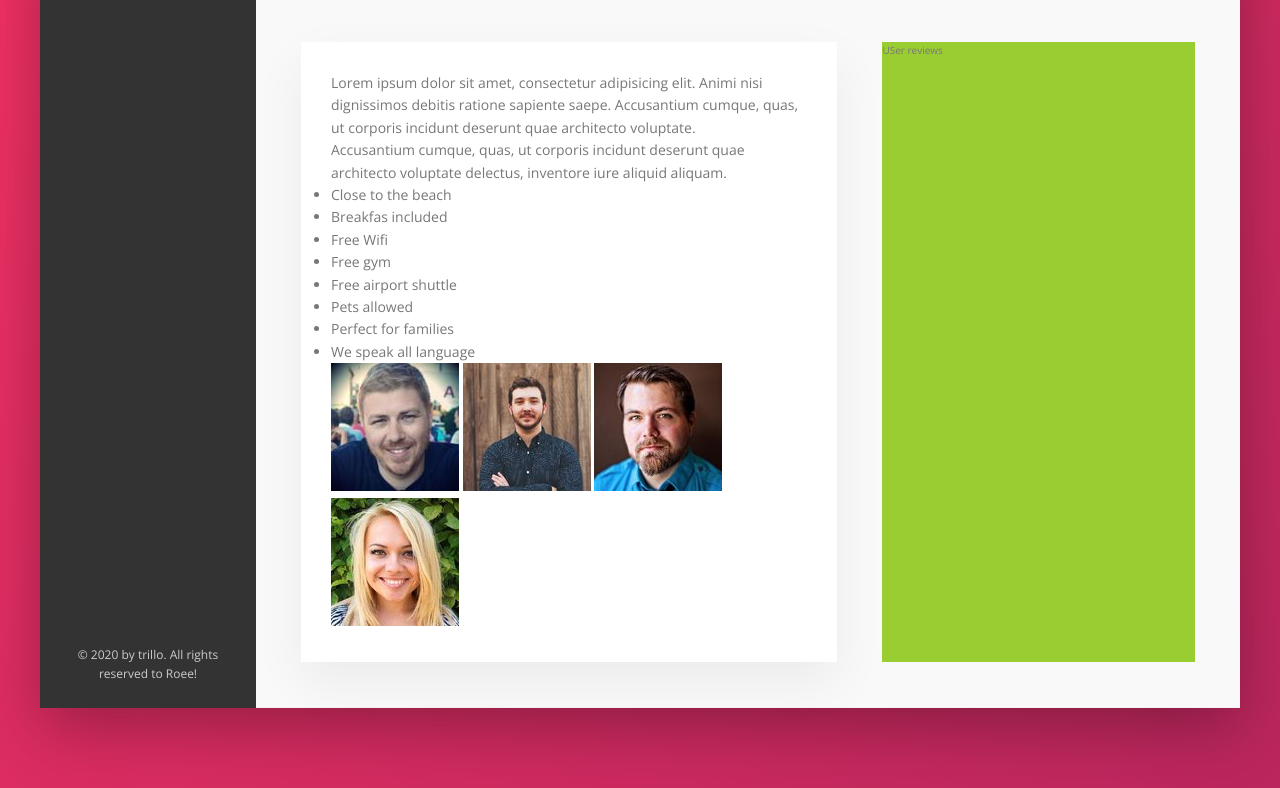
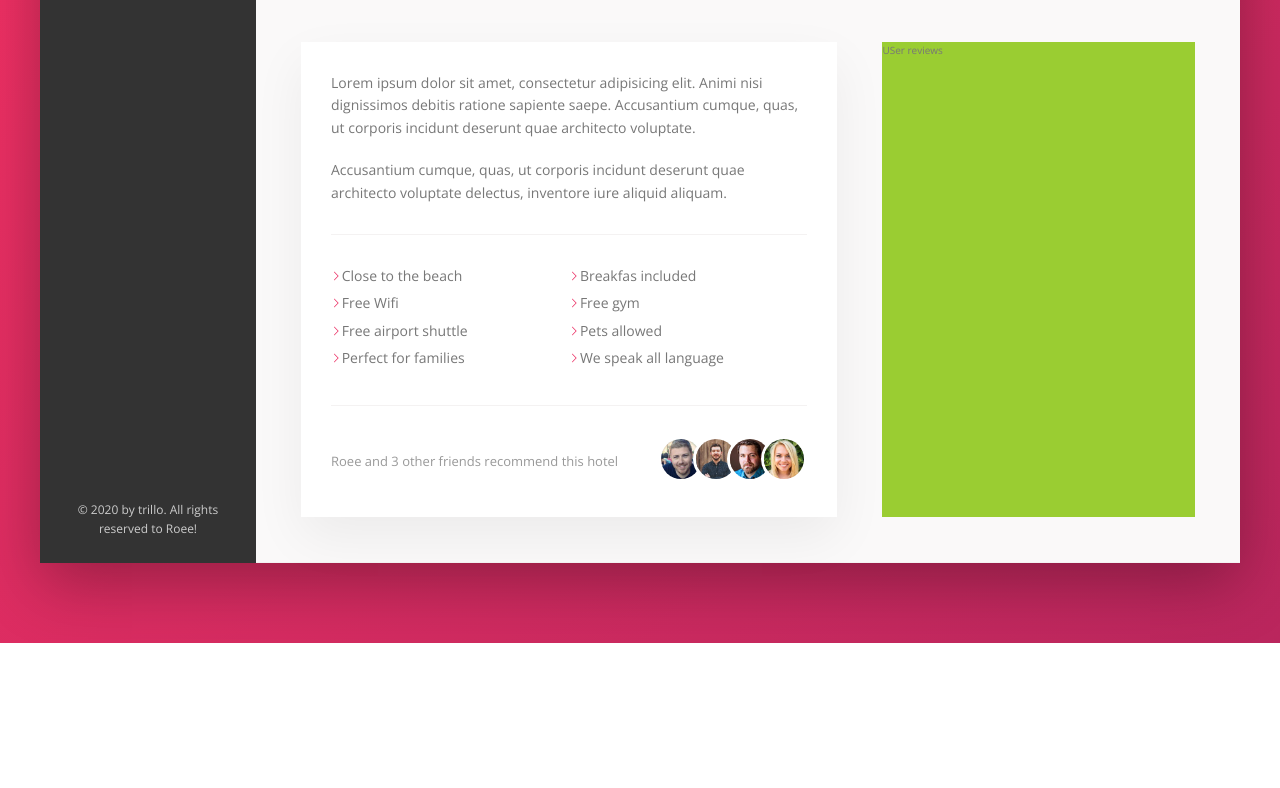
Before and after one commit to roee030/Trillo, a website: page index.html in a window 1280 px wide. Shown: the part 605-1393 px from the top of the page. After the commit the page ends 1248 px from the top, so only its background shows below. Drawn offline with nearby package versions, Linux system fonts and the light colour scheme.

Commit message:
finish the recommend section

```diff
--- a/index.html
+++ b/index.html
@@ -156,12 +156,15 @@
                                 <li class="list__item">We speak all language</li>
                             </ul>
                             <div class="recommend">
-                                <p class="recommend__friends">
+                                <p class="recommend__count">
+                                    Roee and 3 other friends recommend this hotel
+                                </p>
+                                <div class="recommend__friends">
                                     <img src="img/user-3.jpg" alt="Friend 1" class="recommend__photo">
                                     <img src="img/user-4.jpg" alt="Friend 2" class="recommend__photo">
                                     <img src="img/user-5.jpg" alt="Friend 3" class="recommend__photo">
                                     <img src="img/user-6.jpg" alt="Friend 4" class="recommend__photo">
-                                </p>
+                                </div>
                             </div>
                         </div>
 
--- a/sass/_components.scss
+++ b/sass/_components.scss
@@ -301,3 +301,85 @@
         box-shadow: none;
     }
 }
+
+
+
+////////////////////////
+/////Paragraph//////////
+
+.paragraph:not(:last-of-type){
+    margin-bottom: 2rem;
+}
+
+
+
+
+
+
+////////////////////////
+/////List//////////
+.list{
+    margin: 3rem 0;
+    list-style: none;
+    padding: 3rem 0;
+    border-top: var(--line);
+    border-bottom: var(--line );
+
+    display: flex;
+    flex-wrap: wrap;
+
+
+    &__item{
+        flex: 0 0 50%;
+        margin-bottom: .5rem;
+    }
+
+    &__item::before{
+        content: "";
+        display: inline-block;
+        height: 1rem;
+        width: 1rem;
+        margin-right: .7px;
+
+        //older-browser
+        //background-image: url("../img/chevron-thin-right.svg");
+        //background-size: cover;
+
+        //newer browser
+
+        background-color: var(--color-primary);
+        -webkit-mask-image:  url("../img/chevron-thin-right.svg");
+        -webkit-mask-size: cover;
+
+    }
+}
+
+////////////////////////
+/////REcommend//////////
+.recommend{
+    font-size: 1.3rem;
+    color: var(--color-grey-dark-3);
+    display: flex;
+    align-items: center;
+
+    &__count{
+        margin-right: auto;
+    }
+
+    &__friends{
+
+    }
+
+    &__photo{
+        box-sizing: content-box;
+        height: 4rem;
+        width: 4rem;
+        border-radius: 50%;
+        border: 3px solid #fff;
+
+        &:not(:last-child){
+            margin-right: -1.5rem;
+        }
+
+    }
+}
```
Also changed, not shown: css/style.css.
